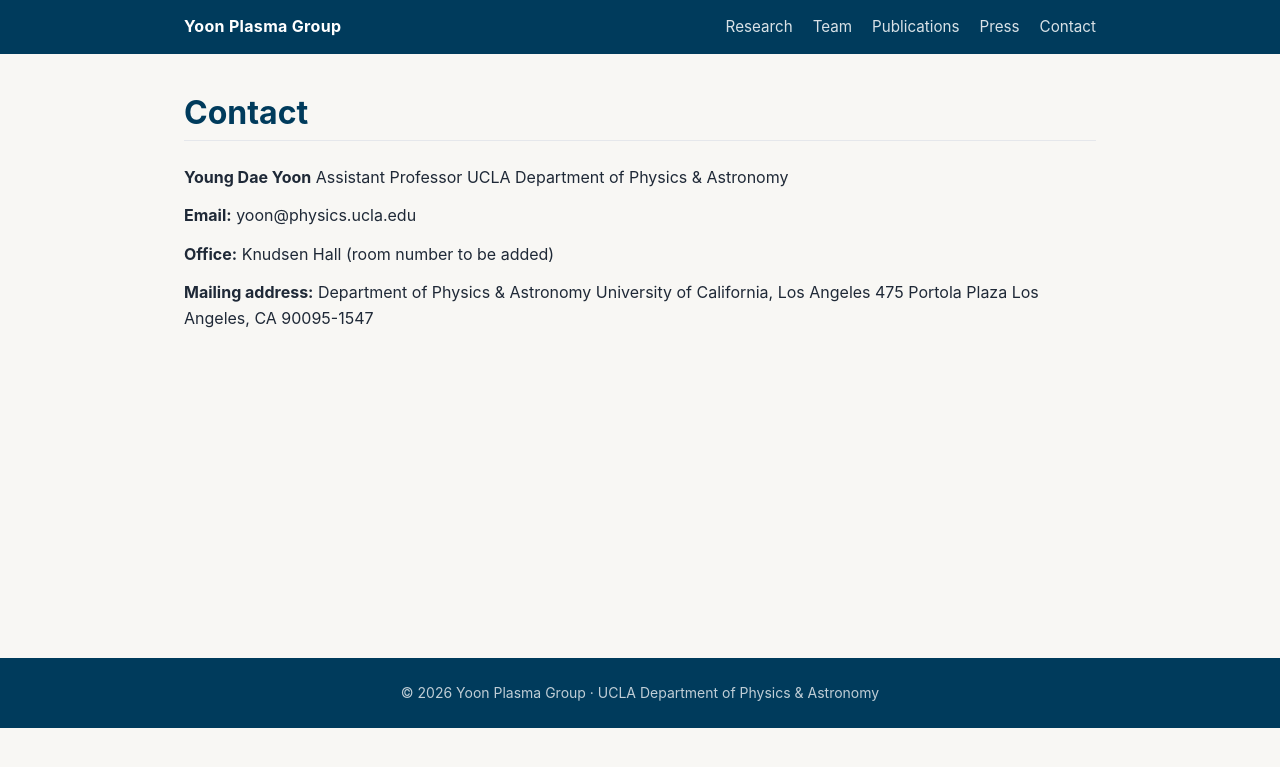
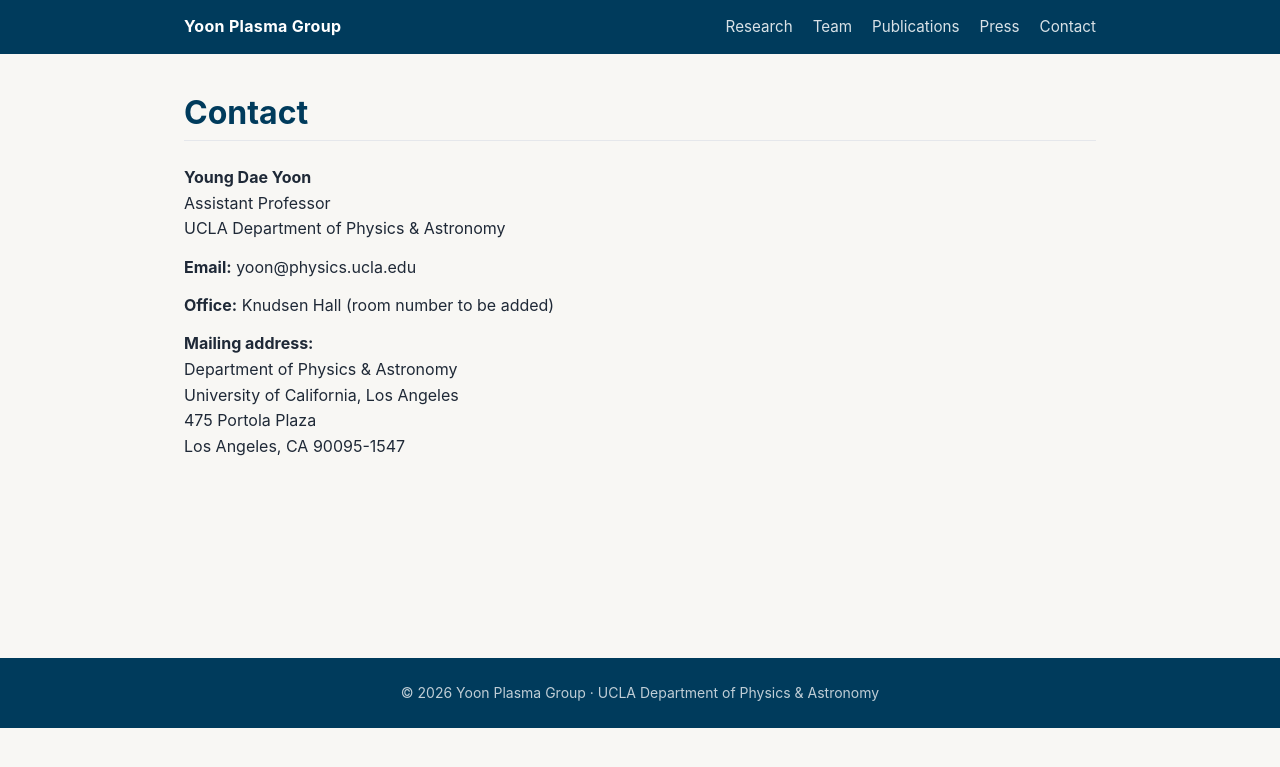
Before and after one commit to ydyoon93/yoonplasmagroup, a Jekyll site: the page built from contact.md, in a window 1280 px wide. Shown: the top 767 px of the page. Built offline with Jekyll 4.4.1, drawn with Linux system fonts in a browser that asks for light colours.

Commit message:
fix: pre-deploy polish from final review
- Strip whitespace before checking item.content/member.content/etc.
  Jekyll sets content to '\n' for collection files that end right
  after the front matter; the previous guard let that through and
  produced empty <div class='news-body'></div> (and equivalent
  team-bio and press-quote) on every routine entry.
- Drop 'title: Home' from index.md so the homepage <title> renders
  as 'Yoon Plasma Group' rather than 'Home · Yoon Plasma Group'.
- Use <br> tags in contact.md so multi-line identity and address
  blocks render with line breaks instead of collapsing into a
  single paragraph.

```diff
--- a/_includes/team-card.html
+++ b/_includes/team-card.html
@@ -7,8 +7,9 @@
   <div class="team-info">
     <h3 class="team-name">{{ include.member.name }}</h3>
     <div class="team-title">{{ include.member.title }}</div>
-    {% if include.member.content and include.member.content != "" %}
-      <div class="team-bio">{{ include.member.content | markdownify }}</div>
+    {% assign bio = include.member.content | strip %}
+    {% if bio != "" %}
+      <div class="team-bio">{{ bio | markdownify }}</div>
     {% endif %}
     <div class="team-links">
       {% if include.member.email %}<a href="mailto:{{ include.member.email }}">email</a>{% endif %}
--- a/contact.md
+++ b/contact.md
@@ -3,16 +3,16 @@ title: Contact
 permalink: /contact/
 ---
 
-**Young Dae Yoon**
-Assistant Professor
+**Young Dae Yoon**<br>
+Assistant Professor<br>
 UCLA Department of Physics &amp; Astronomy
 
 **Email:** yoon@physics.ucla.edu
 
 **Office:** Knudsen Hall (room number to be added)
 
-**Mailing address:**
-Department of Physics &amp; Astronomy
-University of California, Los Angeles
-475 Portola Plaza
+**Mailing address:**<br>
+Department of Physics &amp; Astronomy<br>
+University of California, Los Angeles<br>
+475 Portola Plaza<br>
 Los Angeles, CA 90095-1547
```
Also changed, not shown: index.md (+0 -1 lines), news.md (+3 -2 lines), press.md (+3 -2 lines).
